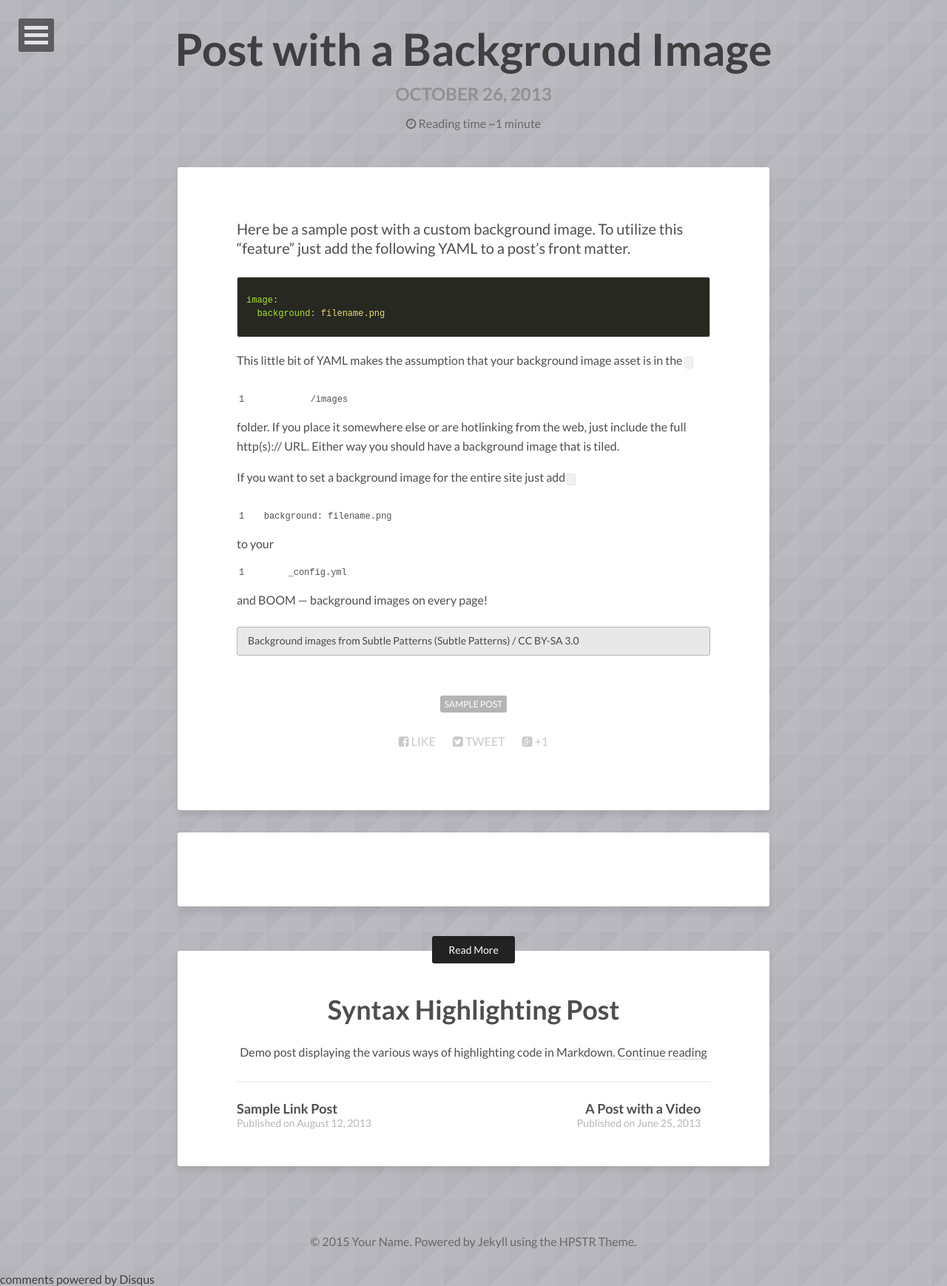
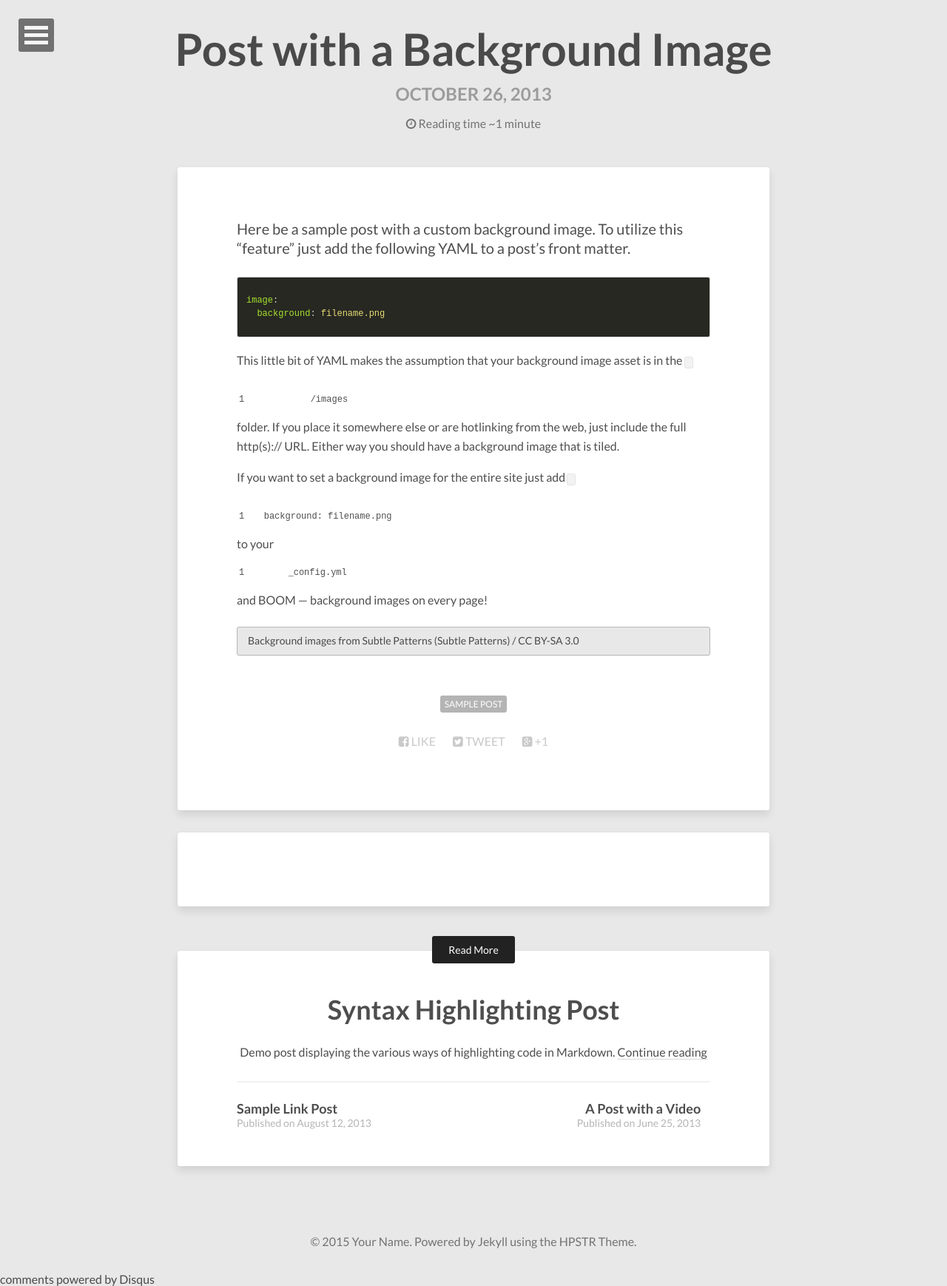
Before and after one commit to l1987i/l1987i.github.io, a Jekyll site: the page built from _posts/2013-10-26-background-image.md, in a window 1280 px wide. Shown: the whole page at 74% size. Built offline with Jekyll 4.4.1, drawn with Linux system fonts in a browser that asks for light colours; nearby versions of some CDN libraries; comment, search, counter and statistics services are not loaded.

Commit message:
Update 2013-10-26-background-image.md

```diff
--- a/_posts/2013-10-26-background-image.md
+++ b/_posts/2013-10-26-background-image.md
@@ -3,8 +3,7 @@
 title: Post with a Background Image
 description: "Sample post with a background image CSS override."
 tags: [sample post]
-image:
-  background: triangular.png
+
 ---
 
 Here be a sample post with a custom background image. To utilize this "feature" just add the following YAML to a post's front matter.
```
